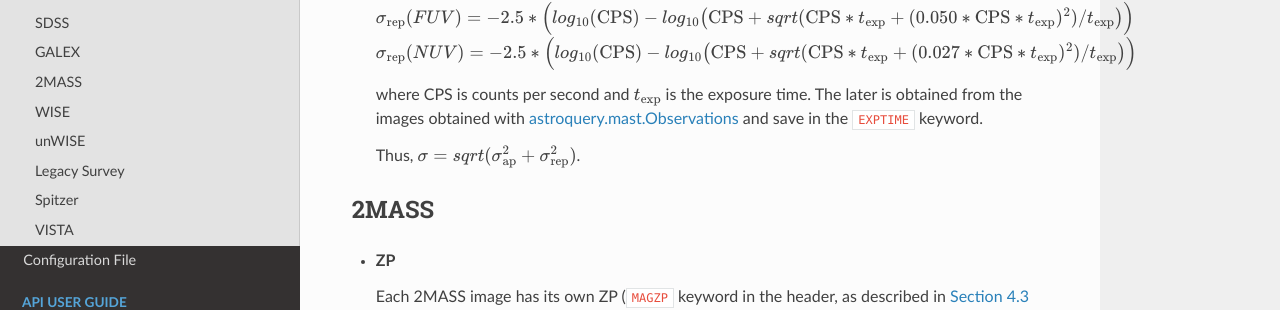
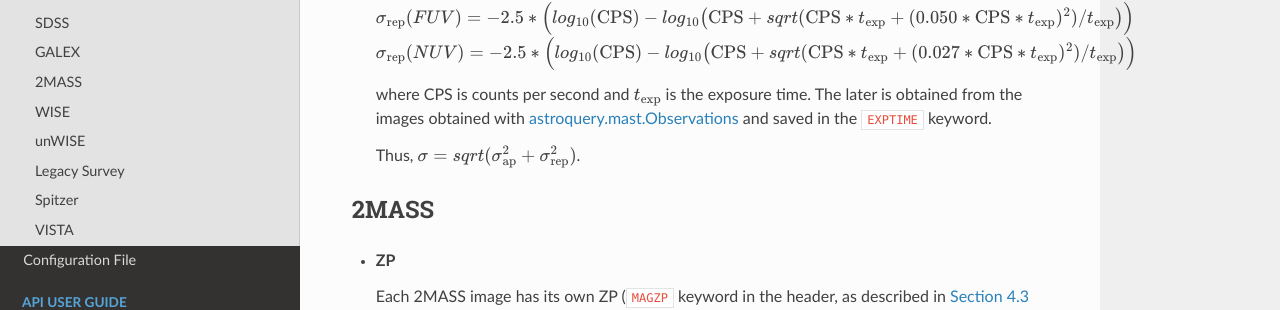
Before and after one commit to temuller/hostphot, a Sphinx documentation site: the page built from docs/further_information/photometry.rst, in a window 1280 px wide and 900 px high, scrolled down 2049 px. Shown: the part 149-459 px from the top of the window. Built offline with Sphinx 7.4.7 and the Read the Docs theme 2.0.0, drawn with Linux system fonts in a browser that asks for light colours.

Commit message:
fix typo

```diff
--- a/docs/further_information/photometry.rst
+++ b/docs/further_information/photometry.rst
@@ -85,7 +85,7 @@ GALEX
   :math:`\sigma_{\text{rep}} (FUV) = -2.5*\Big(log_{10}(\text{CPS}) - log_{10}\big(\text{CPS} + sqrt(\text{CPS} * t_{\text{exp}} + (0.050 * \text{CPS} * t_{\text{exp}} )^2) / t_{\text{exp}} \big) \Big)`
   :math:`\sigma_{\text{rep}} (NUV) = -2.5*\Big(log_{10}(\text{CPS}) - log_{10}\big(\text{CPS} + sqrt(\text{CPS} * t_{\text{exp}} + (0.027 * \text{CPS} * t_{\text{exp}} )^2) / t_{\text{exp}} \big) \Big)`
 
-  where CPS is counts per second and :math:`t_{\text{exp}}` is the exposure time. The later is obtained from the images obtained with `astroquery.mast.Observations <https://astroquery.readthedocs.io/en/latest/mast/mast.html>`_ and save in the ``EXPTIME`` keyword.
+  where CPS is counts per second and :math:`t_{\text{exp}}` is the exposure time. The later is obtained from the images obtained with `astroquery.mast.Observations <https://astroquery.readthedocs.io/en/latest/mast/mast.html>`_ and saved in the ``EXPTIME`` keyword.
 
   Thus, :math:`\sigma = sqrt(\sigma_{\text{ap}}^2 + \sigma_{\text{rep}}^2)`.
 
```
